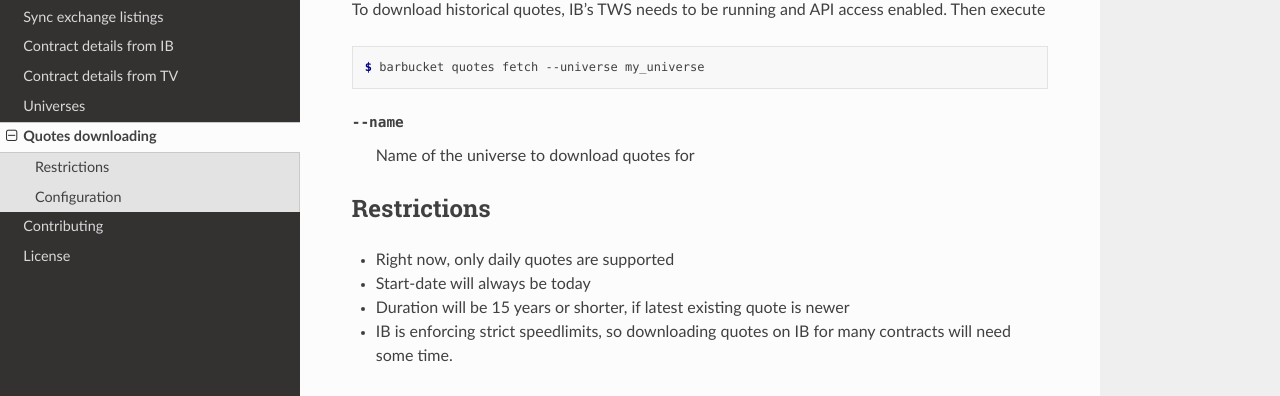
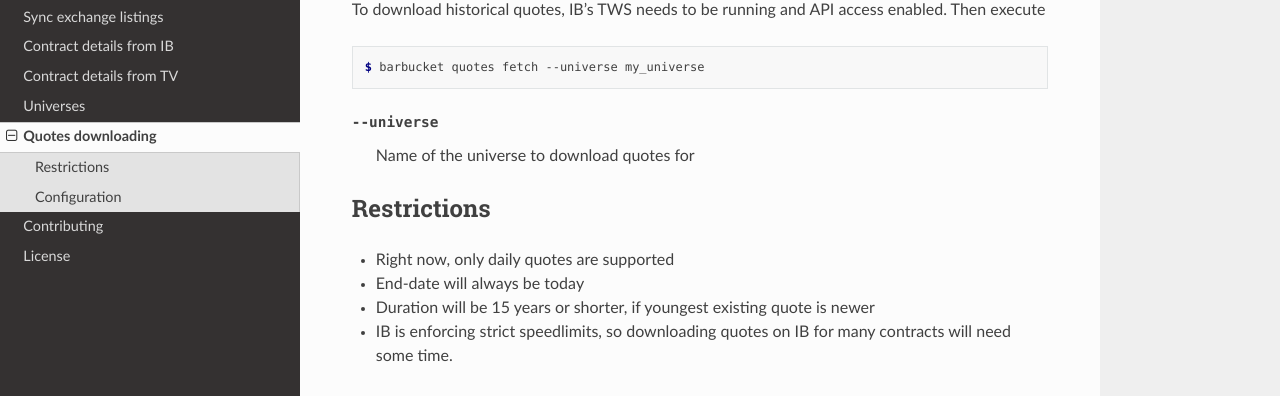
Before and after one commit to webclinic017/barbucket, a Sphinx documentation site: the page built from docs/pages/download_quotes.rst, in a window 1280 px wide. Shown: the part 162-558 px from the top of the page. Built offline with Sphinx 7.4.7 and the Read the Docs theme 2.0.0, drawn with Linux system fonts in a browser that asks for light colours.

Commit message:
fixed typos in doc

```diff
--- a/docs/pages/database.rst
+++ b/docs/pages/database.rst
@@ -5,4 +5,4 @@ All data is stored in a local SQLite database. The file will be automatically cr
 
 .. code-block:: console
 
-    {your_local_user_directory}/.barbucket/database.db
+    {your_local_user_directory}/.barbucket/database.sqlite
--- a/docs/pages/download_quotes.rst
+++ b/docs/pages/download_quotes.rst
@@ -7,13 +7,13 @@ To download historical quotes, IB's TWS needs to be running and API access enabl
 
   $ barbucket quotes fetch --universe my_universe
 
---name             Name of the universe to download quotes for
+--universe             Name of the universe to download quotes for
 
 Restrictions
 ------------
 - Right now, only daily quotes are supported
-- Start-date will always be today
-- Duration will be 15 years or shorter, if latest existing quote is newer
+- End-date will always be today
+- Duration will be 15 years or shorter, if youngest existing quote is newer
 - IB is enforcing strict speedlimits, so downloading quotes on IB for many contracts will need some time.
 
 Configuration
--- a/docs/pages/tv_screener.rst
+++ b/docs/pages/tv_screener.rst
@@ -23,10 +23,10 @@ Download
 
 Add to local database
 ---------------------
-* Place all downloaded ``.csv`` files into the folder ``/your/local/user_path/.barbucket/tv_screener``. Then execute
+* Place all downloaded ``.csv`` files into the folder ``{your_local_user_directory}/.barbucket/tv_screener``. Then execute
 
 .. code-block:: console
 
-    $ barbucket contracts download-ib-details
+    $ barbucket contracts download-tv-details
 
 * For each contract in each file the software will try to find a corresponding contract in your local database and add the screener details.
```
Also changed, not shown: README.md (+1 -1 lines).
